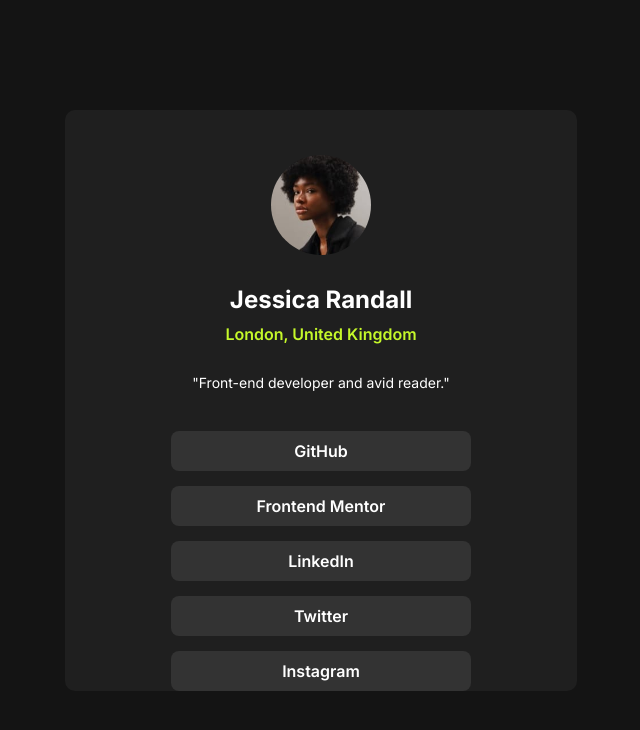
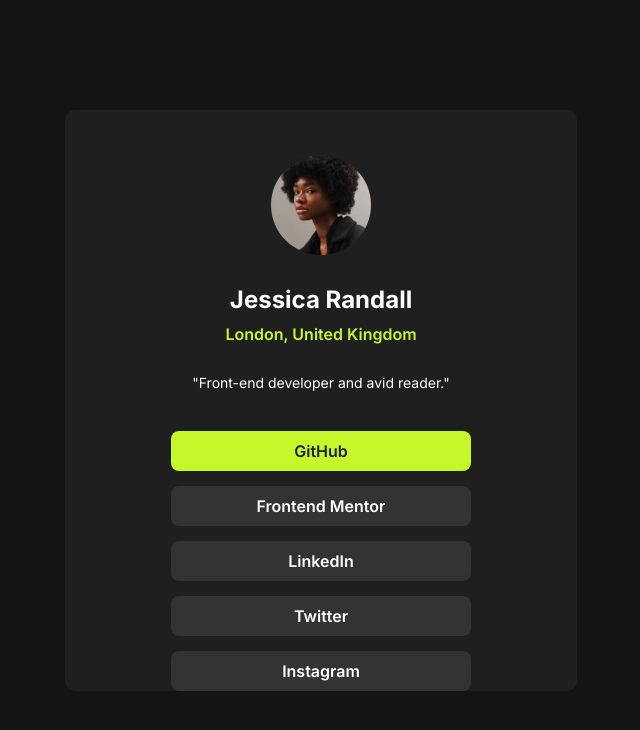
Before and after one commit to Jaqueline-Gotardi/profile-social, a plain HTML site: page index.html in a window 1280 px wide. In both pictures the pointer is over the link "GitHub". Shown: the whole page, without its empty margins (319-959 px from the left). Drawn offline with Linux system fonts and the light colour scheme.

Commit message:
coloquei um efeito de hover: ao passar o mouse em cima dos links, a cor muda

```diff
--- a/src/css/style.css
+++ b/src/css/style.css
@@ -78,3 +78,11 @@
     font-weight: 600;
     border-radius: 8px;
 }
+
+li a:hover {
+    color: hsl(0, 0%, 12%);
+    background-color: hsl(75, 94%, 57%);
+}
+
+/*  Móvel: 375px
+- Desktop: 1440px
```
